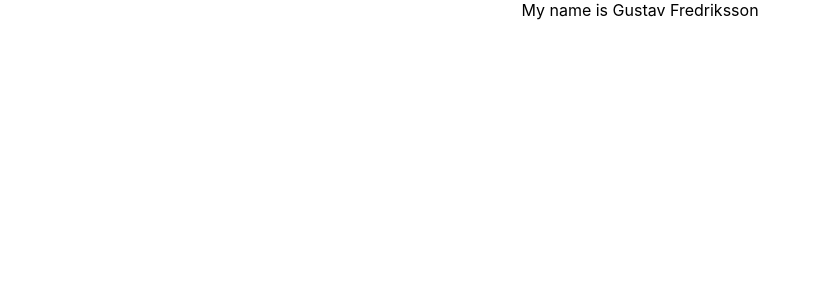
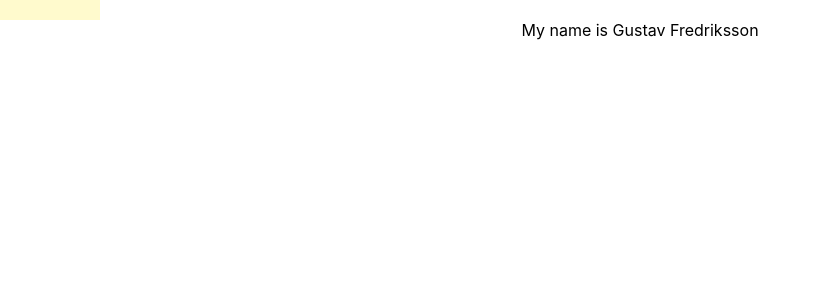
Before and after one commit to fredrikssongustav/gustavfredriksson, a React (Create React App) app: page / in a window 1280 px wide. Shown: the top 300 px of the page, without its empty margins (0-821 px from the left). Built offline with nearby package versions, Linux system fonts and the light colour scheme.

Commit message:
feat: have apple styled hello word

```diff
--- a/src/components/Hello/Hello.tsx
+++ b/src/components/Hello/Hello.tsx
@@ -1,5 +1,6 @@
 import React from "react";
 import styled from "styled-components";
+import { ApplesWayOfSayingHello } from "./atoms/ApplesWayOfSayingHello/ApplesWayOfSayingHello";
 
 const CenteredContainer = styled.div`
   justify-content: center;
@@ -10,7 +11,10 @@ const CenteredContainer = styled.div`
 export const Hello: React.FC = () => {
   return (
     <CenteredContainer>
-      <div>My name is Gustav Fredriksson</div>
+      <div>
+        <ApplesWayOfSayingHello />
+        My name is Gustav Fredriksson
+      </div>
     </CenteredContainer>
   );
 };
--- /dev/null
+++ b/src/components/Hello/atoms/ApplesWayOfSayingHello/ApplesWayOfSayingHello.tsx
@@ -0,0 +1,60 @@
+import * as React from "react";
+import styled from "styled-components";
+import { useEffect, useState } from "react";
+
+const TextBlock = styled.div`
+  background-color: #fffacd;
+
+  /* Fix width to fit all hello phrases */
+  width: 100px;
+
+  /* We want pulsating hello's */
+  animation: pulse 5s infinite;
+
+  @keyframes pulse {
+    /* 0s */
+    0% {
+      color: #000000ff;
+    }
+
+    /* 2.25s */
+    45% {
+      color: #00000000;
+    }
+
+    /* 2.75s */
+    55% {
+      color: #00000000;
+    }
+
+    /* 5s */
+    100% {
+      color: #000000ff;
+    }
+  }
+
+  /* Delay for the first render to sync setTimeout */
+  animation-delay: 2.75s;
+`;
+
+const helloInVariousLanguages = [
+  { word: "Hello", id: 0 },
+  { word: "Hej", id: 1 },
+  { word: "שלום", id: 2 },
+  { word: "Bonjour", id: 3 },
+  { word: "日", id: 4 },
+  { word: "Hallo", id: 5 },
+];
+
+export const ApplesWayOfSayingHello: React.FC = () => {
+  const [hello, setHello] = useState(helloInVariousLanguages[0]);
+
+  useEffect(() => {
+    setTimeout(() => {
+      const nextIndex = hello.id === 4 ? 0 : hello.id + 1;
+      setHello(helloInVariousLanguages[nextIndex]);
+    }, 5000);
+  }, [hello, setHello]);
+
+  return <TextBlock> {hello.word}</TextBlock>;
+};
```
